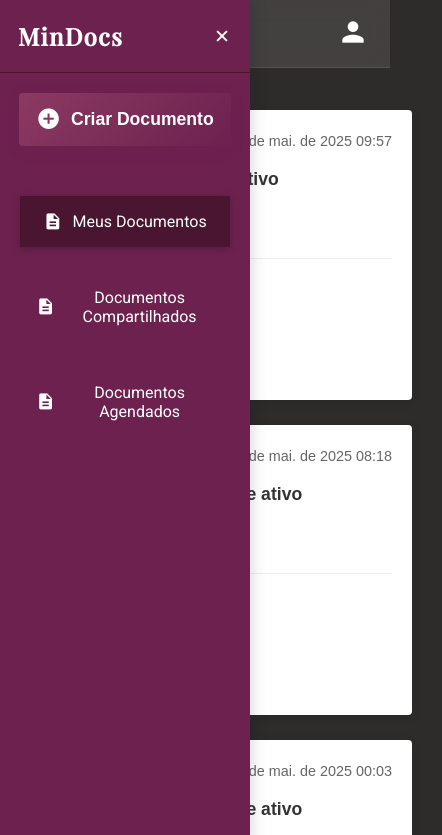
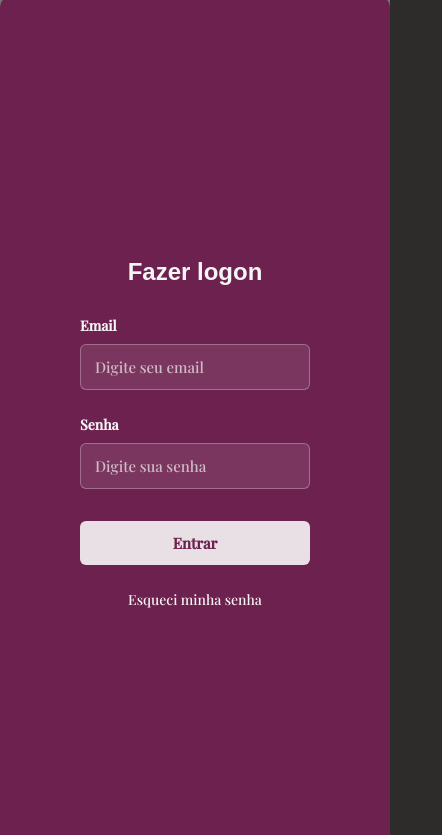
Before and after one commit to isaac22052023/MinDocs, a React (Vite) app: page / in a window 390 px wide. Shown: the top 835 px of the page, 442 px wide, since content can reach past the window. Built offline with nearby package versions, Linux system fonts and the light colour scheme.

Commit message:
Update 6.5: Styling Rules in index.css &  Routes for Login to Home

```diff
--- a/src/Pages/Login/Login.css
+++ b/src/Pages/Login/Login.css
@@ -1,66 +1,81 @@
-/*.login-page {
+* {
+  box-sizing: border-box;
+}
+
+html {
+  height: 100%;
+
+}
+
+body {
+  margin: 0;
+  padding: 0;
+
+}
+
+#root {
+  height: 100%;
+  overflow: hidden;
+}
+
+/* Estilos para a página de login com barra lateral */
+.login-page {
   display: flex;
-  position: relative;
-  justify-content: center;
-  align-items: center;
-  min-height: 100vh;
+  height: 100vh;
+  width: 100vw;
   background-size: cover;
   background-position: center;
   background-repeat: no-repeat;
-  position: relative;
-  color: #fff;
-  background-color: #005a9e;
+  position: fixed;
+  top: 0;
+  left: 0;
+  overflow: hidden;
 }
 
 .overlay {
   position: absolute;
   top: 0;
   left: 0;
-  max-width: 100%;
+  width: 100%;
   height: 100%;
   background-color: rgba(0, 0, 0, 0.5);
   z-index: 0;
 }
 
-.login-container {
-  background-color: #fff;
-  padding: 40px;
-  border-radius: 8px;
-  box-shadow: 0 4px 20px rgba(0, 0, 0, 0.15);
-  text-align: center;
+/* Barra lateral de login */
+.login-sidebar {
+  position: relative;
   z-index: 1;
-  width: 100%;
-  max-width: 400px;
-  color: #333;
-  position: relative;
+  width: 400px;
+  height: 100%;
+  background-color: #6D214F;
+  box-shadow: 2px 0 20px rgba(0, 0, 0, 0.15);
+  border-radius: 1%;
+  display: flex;
+  align-items: center;
+  justify-content: center;
+  overflow: hidden;
+  flex-shrink: 0;
 }
 
-.login-container h2 {
-  margin-bottom: 8px;
-  font-size: 28px;
-  font-weight: 600;
-  color: #333;
+.login-content {
+  width: 100%;
+  max-width: 320px;
+  padding: 40px 30px;
+  text-align: center;
 }
 
-.login-container p {
-  margin-bottom: 24px;
-  font-size: 14px;
-  color: #666;
-}
-
-.create-account-link {
-  color: #0078d4;
-  text-decoration: none;
-  font-weight: 500;
-}
-
-.create-account-link:hover {
-  text-decoration: underline;
+.login-content h2 {
+  margin-bottom: 40px;
+  font-size: 32px;
+  font-weight: 600;
+  color: #f5f5f5;
+  text-align: center;
 }
 
 .input-group {
   text-align: left;
-  margin-bottom: 20px;
+  margin-bottom: 24px;
 }
 
 .input-group label {
@@ -68,122 +83,109 @@
   margin-bottom: 8px;
   font-weight: 600;
   font-size: 14px;
-  color: #333;
+  color: #f5f5f5;
+  font-family: 'Playfair Display', serif;
 }
 
-.email-input {
+.login-input {
   width: 100%;
-  padding: 12px;
-  border: 1px solid #ccc;
-  border-radius: 4px;
+  padding: 14px 16px;
+  border: 1px solid rgba(245, 245, 245, 0.3);
+  border-radius: 6px;
   font-size: 16px;
-  transition: border-color 0.2s;
+  transition: all 0.2s ease;
+  background-color: rgba(245, 245, 245, 0.1);
+  color: #f5f5f5;
+  box-sizing: border-box;
+  font-family: 'Playfair Display', serif;
 }
 
-.email-input:focus {
+.login-input:focus {
   outline: none;
-  border-color: #0078d4;
-  box-shadow: 0 0 0 2px rgba(0, 120, 212, 0.2);
+  border-color: #f5f5f5;
+  box-shadow: 0 0 0 3px rgba(245, 245, 245, 0.2);
+  background-color: rgba(245, 245, 245, 0.15);
 }
 
-.continue-button,
+.login-input::placeholder {
+  color: rgba(245, 245, 245, 0.7);
+  font-family: 'Playfair Display', serif;
+}
+
 .login-button {
   width: 100%;
-  padding: 12px;
-  background-color: #0078d4;
-  color: #fff;
+  padding: 14px;
+  background-color: rgba(245, 245, 245, 0.9);
+  color: #6D214F;
   border: none;
-  border-radius: 4px;
+  border-radius: 6px;
   font-size: 16px;
   font-weight: 600;
   cursor: pointer;
-  margin-bottom: 20px;
-  transition: background-color 0.2s;
+  margin-top: 8px;
+  margin-bottom: 24px;
+  transition: all 0.2s ease;
+  font-family: 'Playfair Display', serif;
 }
 
-.continue-button:hover,
 .login-button:hover {
-  background-color: #005a9e;
+  background-color: #f5f5f5;
+  transform: translateY(-1px);
+  box-shadow: 0 4px 8px rgba(0, 0, 0, 0.2);
 }
 
-.divider {
-  margin: 20px 0;
-  position: relative;
+.forgot-password-link {
+  color: #f5f5f5;
+  text-decoration: none;
+  font-size: 14px;
+  font-weight: 500;
+  display: block;
   text-align: center;
-  font-size: 14px;
-  color: #777;
+  transition: color 0.2s ease;
+  font-family: 'Playfair Display', serif;
 }
 
-.divider::before,
-.divider::after {
-  content: '';
-  position: absolute;
-  top: 50%;
-  width: 40%;
-  height: 1px;
-  background-color: #eee;
-}
-
-.divider::before {
-  left: 0;
-}
-
-.divider::after {
-  right: 0;
-}
-
-.social-button {
-  width: 100%;
-  padding: 12px;
-  background-color: #f5f5f5;
-  color: #333;
-  border: 1px solid #ccc;
-  border-radius: 4px;
-  font-size: 16px;
-  cursor: pointer;
-  margin-bottom: 12px;
-  display: flex;
-  align-items: center;
-  justify-content: center;
-  transition: background-color 0.2s;
-}
-
-.social-button:hover {
-  background-color: #e9e9e9;
-}
-
-.social-icon {
-  width: 20px;
-  height: 20px;
-  margin-right: 12px;
-}
-
-.help-link {
-  color: #0078d4;
-  text-decoration: none;
-  font-size: 14px;
-  margin-top: 20px;
-  display: block;
-}
-
-.help-link:hover {
+.forgot-password-link:hover {
+  color: rgba(245, 245, 245, 0.8);
   text-decoration: underline;
 }
 
-@media (max-width: 600px) {
-  .login-container {
-    margin: 20px;
+/* Responsividade */
+@media (max-width: 768px) {
+  .login-sidebar {
+    width: 100vw;
+    height: 100vh;
+  }
+
+  .login-content {
+    max-width: 280px;
     padding: 30px 20px;
   }
 
-  .login-container h2 {
-    font-size: 24px;
+  .login-content h2 {
+    font-size: 28px;
+    margin-bottom: 30px;
   }
 }
 
-@media (max-width: 400px) {
-  .login-container {
-    margin: 10px;
+@media (max-width: 480px) {
+  .login-content {
+    max-width: 260px;
     padding: 20px 15px;
   }
-}*/
+
+  .login-content h2 {
+    font-size: 24px;
+    margin-bottom: 25px;
+  }
+
+  .login-input {
+    padding: 12px 14px;
+    font-size: 15px;
+  }
+
+  .login-button {
+    padding: 12px;
+    font-size: 15px;
+  }
+}
--- a/src/Pages/Login/Login.jsx
+++ b/src/Pages/Login/Login.jsx
@@ -1,4 +1,4 @@
-/*import React, { useState, useEffect } from 'react';
+import React, { useState, useEffect } from 'react';
 import './Login.css';
 import bg1 from '/src/assets/Images/LoginBackground1.webp';
 import bg2 from '/src/assets/Images/LoginBackground2.webp';
@@ -10,83 +10,74 @@
   export function Login () {
   const [currentBackground, setCurrentBackground] = useState('');
   const [email, setEmail] = useState('');
+  const [password, setPassword] = useState('');
 
   useEffect(() => {
     const randomIndex = Math.floor(Math.random() * backgroundImages.length);
     setCurrentBackground(backgroundImages[randomIndex]);
   }, []);
 
-  const handleContinue = () => {
-    console.log('Continuar com email:', email);
-    // Aqui você pode adicionar sua lógica de autenticação
+  const handleLogin = () => {
+    console.log('Login:', { email, password });
+
+    // Validação básica
+    if (!email || !password) {
+      alert('Por favor, preencha todos os campos');
+      return;
+    }
+
+    // Simular login bem-sucedido e redirecionar para /home
+    console.log('Redirecionando para /home...');
+    window.location.href = '/home';
   };
 
-  const handleGoogleLogin = () => {
-    console.log('Login com Google');
-    // Aqui você pode integrar com a API do Google OAuth
-  };
-
-  const handleMicrosoftLogin = () => {
-    console.log('Login com Microsoft');
-    // Aqui você pode integrar com a API da Microsoft
-  };
-
-  const handleLogin = () => {
-    console.log('Entrar');
-    // Aqui você pode adicionar sua lógica de login
+  const handleForgotPassword = () => {
+    console.log('Esqueci minha senha');
+    // Aqui você pode adicionar a lógica para recuperação de senha
   };
 
   return (
     <div className="login-page" style={{ backgroundImage: `url(${currentBackground})` }}>
       <div className="overlay"></div>
-      <div className="login-container">
+
+      {/* Barra lateral de login */}
+      <div className="login-sidebar">
+        <div className="login-content">
           <h2>Fazer logon</h2>
-        <p>Novo usuário? <a href="#" className="create-account-link">Crie uma conta</a></p>
 
           <div className="input-group">
-          <label htmlFor="email">Endereço de email</label>
+            <label htmlFor="email">Email</label>
             <input
               type="email"
               id="email"
               value={email}
               onChange={(e) => setEmail(e.target.value)}
-            placeholder=""
-            className="email-input"
+              placeholder="Digite seu email"
+              className="login-input"
             />
           </div>
 
-        <button onClick={handleContinue} className="continue-button">
-          Continuar
-        </button>
-
-        <div className="divider">Ou</div>
-
-        <button onClick={handleGoogleLogin} className="social-button google-button">
-          <svg className="social-icon" viewBox="0 0 24 24">
-            <path fill="#4285F4" d="M22.56 12.25c0-.78-.07-1.53-.2-2.25H12v4.26h5.92c-.26 1.37-1.04 2.53-2.21 3.31v2.77h3.57c2.08-1.92 3.28-4.74 3.28-8.09z"/>
-            <path fill="#34A853" d="M12 23c2.97 0 5.46-.98 7.28-2.66l-3.57-2.77c-.98.66-2.23 1.06-3.71 1.06-2.86 0-5.29-1.93-6.16-4.53H2.18v2.84C3.99 20.53 7.7 23 12 23z"/>
-            <path fill="#FBBC05" d="M5.84 14.09c-.22-.66-.35-1.36-.35-2.09s.13-1.43.35-2.09V7.07H2.18C1.43 8.55 1 10.22 1 12s.43 3.45 1.18 4.93l2.85-2.22.81-.62z"/>
-            <path fill="#EA4335" d="M12 5.38c1.62 0 3.06.56 4.21 1.64l3.15-3.15C17.45 2.09 14.97 1 12 1 7.7 1 3.99 3.47 2.18 7.07l3.66 2.84c.87-2.6 3.3-4.53 6.16-4.53z"/>
-          </svg>
-          Continuar com Google
-        </button>
-
-        <button onClick={handleMicrosoftLogin} className="social-button microsoft-button">
-          <svg className="social-icon" viewBox="0 0 24 24">
-            <path fill="#F25022" d="M1 1h10v10H1z"/>
-            <path fill="#00A4EF" d="M13 1h10v10H13z"/>
-            <path fill="#7FBA00" d="M1 13h10v10H1z"/>
-            <path fill="#FFB900" d="M13 13h10v10H13z"/>
-          </svg>
-          Continuar com Microsoft
-        </button>
+          <div className="input-group">
+            <label htmlFor="password">Senha</label>
+            <input
+              type="password"
+              id="password"
+              value={password}
+              onChange={(e) => setPassword(e.target.value)}
+              placeholder="Digite sua senha"
+              className="login-input"
+            />
+          </div>
 
           <button onClick={handleLogin} className="login-button">
             Entrar
           </button>
 
-        <a href="#" className="help-link">Obter ajuda para fazer logon</a>
+          <a href="#" onClick={handleForgotPassword} className="forgot-password-link">
+            Esqueci minha senha
+          </a>
+        </div>
       </div>
     </div>
   );
-};*/
+};
--- a/src/Routes/AppRoutes.jsx
+++ b/src/Routes/AppRoutes.jsx
@@ -1,12 +1,12 @@
 import { Routes, Route } from 'react-router-dom';
-// import { Login } from '../Pages/Login/Login';
+import { Login } from '../Pages/Login/Login';
 import { Home } from '../Pages/Home/Home';
 
 export default function AppRoutes() {
   return (
     <Routes>
-      {/* <Route path="/" element={<Login />} /> */}
-      <Route path="/" element={<Home />} />
+     <Route path="/" element={<Login />} />
+      <Route path="/home" element={<Home />} />
     </Routes>
   );
 }
--- a/src/components/DocumentCard/DocumentCard.css
+++ b/src/components/DocumentCard/DocumentCard.css
@@ -13,7 +13,7 @@
 }
 
 .document-card {
-  background: #ffffff;
+  background: var(--white);
   border-radius: 4px;
   box-shadow: 0 2px 10px rgba(0, 0, 0, 0.08);
   padding: 20px;
@@ -60,7 +60,6 @@
   overflow: hidden;
   text-overflow: ellipsis;
   display: -webkit-box;
-  -webkit-line-clamp: 2; /* Limita a 2 linhas */
   -webkit-box-orient: vertical;
 }
 
--- a/src/components/Header/Header.css
+++ b/src/components/Header/Header.css
@@ -7,17 +7,16 @@
   align-items: center;
   justify-content: space-between;
   padding: 15px;
-  background: rgba(255, 255, 255, 0.1);
-  backdrop-filter: blur(10px);
+  background: var(--dark-gray2); /* Cor fosca solicitada */
   z-index: 999;
-  border-bottom: 1px solid rgba(255, 255, 255, 0.1);
+  border-bottom: 1px solid #3a3636;
 }
 
 /* Ícone de Perfil */
 .profile-icon {
   background: none;
   border: none;
-  color: white;
+  color: var(--white);
   cursor: pointer;
   transition: transform 0.2s ease;
 }
@@ -39,43 +38,47 @@
 .search-input {
   width: 100%;
   padding: 0.8rem 3.5rem 0.8rem 1.5rem;
-  border: 1px solid rgba(255, 255, 255, 0.3);
+  border: 1px solid #9e8e8e;
   border-radius: 2px;
-  background: rgba(0, 0, 0, 0.2);
-  color: white;
+  background: #7a6e6e;
+  color: #ffffff;
   font-family: 'Roboto', sans-serif;
   font-size: 1rem;
   transition: all 0.3s ease;
 }
 
+.search-input::placeholder {
+  color: #d9d5d5; /* Equivalente a rgba(255,255,255,0.7) */
+}
+
 .search-input:focus {
   outline: none;
-  border-color: rgba(255, 255, 255, 0.6);
-  background: rgba(0, 0, 0, 0.4);
+  border-color: #d1c6c6; /* Equivalente a rgba(255,255,255,0.6) sobre #6c6060 */
+  background: #8a8080; /* Equivalente a rgba(0,0,0,0.4) sobre #6c6060 */
 }
 
 .search-icon {
   position: absolute;
-  right: 4rem; /* Posição ajustada */
+  right: 4rem;
   top: 50%;
   transform: translateY(-50%);
-  color: rgba(255, 255, 255, 0.6);
+  color: #d1c6c6; /* Equivalente a rgba(255,255,255,0.8) */
   cursor: pointer;
   transition: all 0.3s ease;
 }
 
-.search-icon:hover{
-  color: white;
+.search-icon:hover {
+  color: #ffffff;
 }
 
 .filter-button {
   position: absolute;
-  right: 37%; /* Colado ao lado direito do input */
+  right: 37%;
   top: 50%;
   transform: translateY(-50%);
   background: none;
   border: none;
-  color: rgba(255, 255, 255, 0.6);
+  color: #d1c6c6;
   cursor: pointer;
   display: flex;
   align-items: center;
@@ -84,5 +87,5 @@
 }
 
 .filter-button:hover {
-  color: white;
+  color: var(--white);
 }
--- a/src/components/Sidebar/Sidebar.css
+++ b/src/components/Sidebar/Sidebar.css
@@ -4,8 +4,8 @@
   top: 0;
   height: 100vh;
   width: 250px;
-  background-color: var(--vinho);
-  color: var(--branco);
+  background-color: var(--wine);
+  color: var(--white);
   border-radius: 0 !important;
   box-shadow: 2px 0 15px rgba(0, 0, 0, 0.15);
   transition: transform 0.5s cubic-bezier(0.4, 0, 0.2, 1);
@@ -31,7 +31,6 @@
   justify-content: space-between;
   align-items: center;
   padding: 18px;
-  border-bottom: 1.5px solid var(--vinho-escuro);
   transition: border-color 0.3s ease;
 }
 
--- a/src/index.css
+++ b/src/index.css
@@ -1,14 +1,32 @@
+* {
+  box-sizing: border-box;
+}
+
+html {
+  height: 100%;
+
+}
+
+body {
+  margin: 0;
+  padding: 0;
+
+}
+
 :root {
   font-family: "Poppins", sans-serif;
   line-height: 1.5;
   font-weight: 400;
-  background-color: #2e2b2b;
+  background-color: var(--dark-gray1);
   margin: 0;
   padding: 0;
   box-sizing: border-box;
-  --fonte-titulo: 'Playfair Display', serif;
-  --fonte-corpo: 'Roboto', sans-serif;
-  --vinho: #6D214F;
-  --vinho-escuro: #4A1530;
-  --branco: #FFFF;
+  --font-title: 'Playfair Display', serif;
+  --fonte-body: 'Roboto', sans-serif;
+  --wine: #6D214F;
+  --dark-wine: #4A1530;
+  --white: #f5f5f5;
+  --dark-gray1: #2e2b2b;
+  --dark-gray2: #353131;
+  --black: #0000;
 }
```
Also changed, not shown: src/App.css (+0 -28 lines), src/components/DocumentCard/DocumentCard.jsx (+36 -1 lines). Lines whose indentation alone changed are shown as unchanged.
